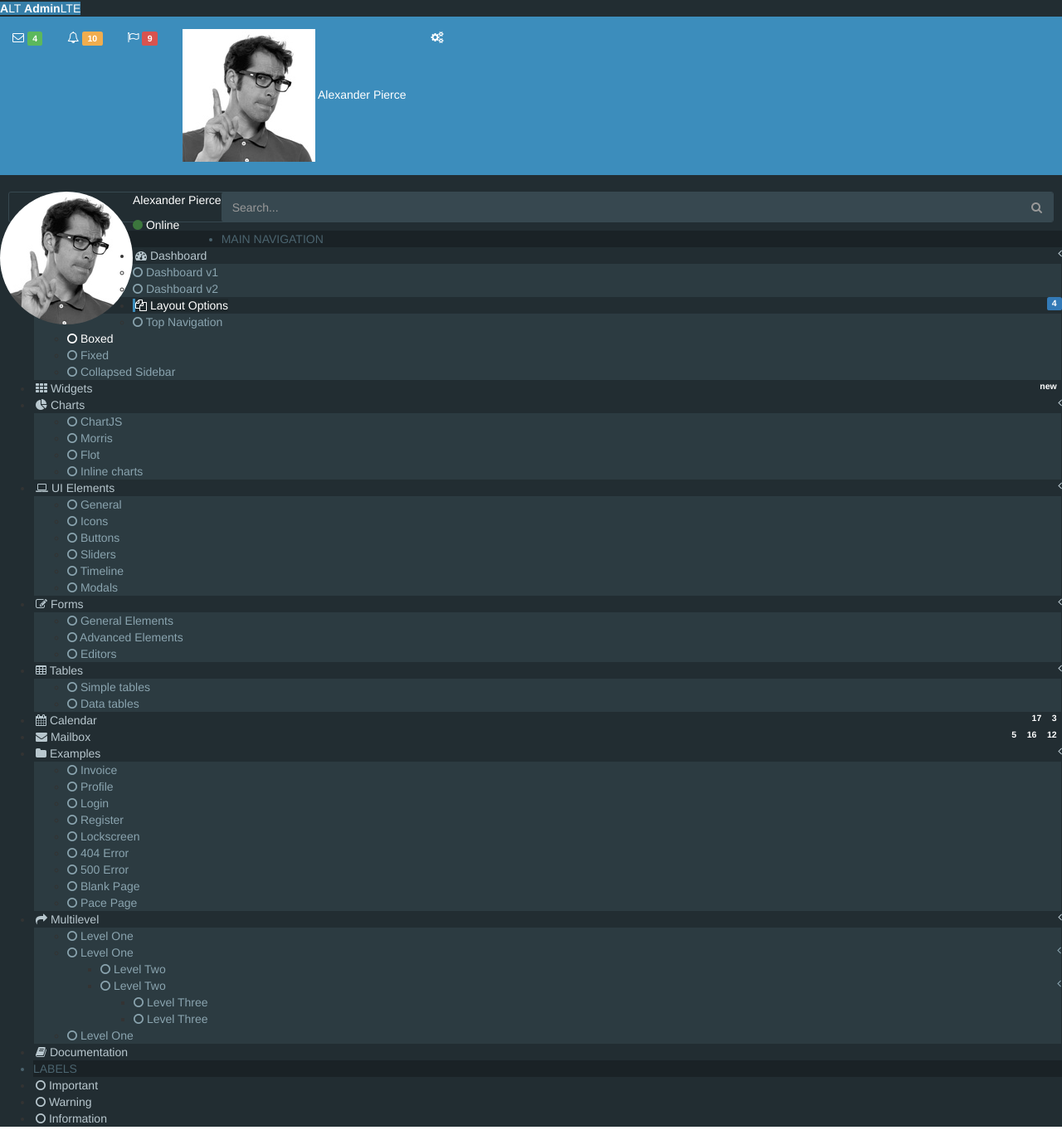
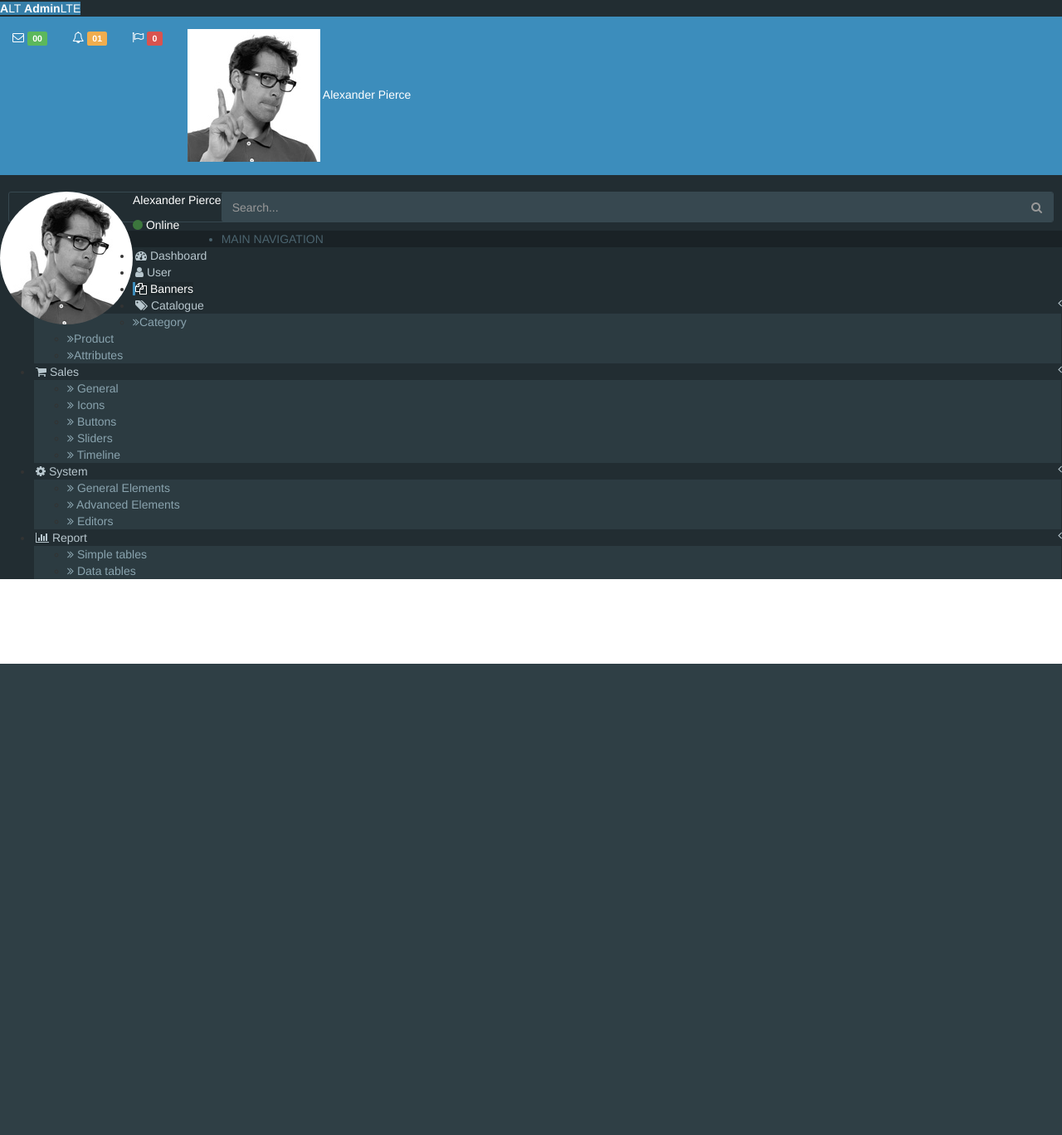
Before and after one commit to ghaditejas/shopping-cart, a CodeIgniter app: the page made by application/views/templates/header.php in a window 1280 px wide. Shown: the whole page at 83% size. After the commit the page ends 800 px from the top, so only its background shows below. Run offline with CodeIgniter, Linux system fonts and the light colour scheme; some libraries are stand-ins or nearby versions.

Commit message:
Demo project started(Implemented role and admin login setup and started user management)

```diff
--- a/application/config/autoload.php
+++ b/application/config/autoload.php
@@ -58,7 +58,7 @@ $autoload['packages'] = array();
 |
 |	$autoload['libraries'] = array('user_agent' => 'ua');
 */
-$autoload['libraries'] = array();
+$autoload['libraries'] = array('session','form_validation');
 
 /*
 | -------------------------------------------------------------------
--- a/application/config/config.php
+++ b/application/config/config.php
@@ -35,7 +35,7 @@ $config['base_url'] = 'http://localhost/shopping-cart/';
 | variable so that it is blank.
 |
 */
-$config['index_page'] = 'index.php';
+$config['index_page'] = '';
 
 /*
 |--------------------------------------------------------------------------
--- a/application/config/routes.php
+++ b/application/config/routes.php
@@ -49,6 +49,6 @@ defined('BASEPATH') OR exit('No direct script access allowed');
 | Examples:	my-controller/index	-> my_controller/index
 |		my-controller/my-method	-> my_controller/my_method
 */
-$route['default_controller'] = 'welcome/welcome';
+$route['default_controller'] = 'admin/index';
 $route['404_override'] = '';
 $route['translate_uri_dashes'] = FALSE;
--- a/application/views/templates/header.php
+++ b/application/views/templates/header.php
@@ -51,7 +51,7 @@
           <li class="dropdown messages-menu">
             <a href="#" class="dropdown-toggle" data-toggle="dropdown">
               <i class="fa fa-envelope-o"></i>
-              <span class="label label-success">4</span>
+              <span class="label label-success">00</span>
             </a>
             <ul class="dropdown-menu">
               <li class="header">You have 4 messages</li>
@@ -80,7 +80,7 @@
           <li class="dropdown notifications-menu">
             <a href="#" class="dropdown-toggle" data-toggle="dropdown">
               <i class="fa fa-bell-o"></i>
-              <span class="label label-warning">10</span>
+              <span class="label label-warning">01</span>
             </a>
             <ul class="dropdown-menu">
               <li class="header">You have 10 notifications</li>
@@ -101,7 +101,7 @@
           <li class="dropdown tasks-menu">
             <a href="#" class="dropdown-toggle" data-toggle="dropdown">
               <i class="fa fa-flag-o"></i>
-              <span class="label label-danger">9</span>
+              <span class="label label-danger">0</span>
             </a>
             <ul class="dropdown-menu">
               <li class="header">You have 9 tasks</li>
@@ -145,34 +145,16 @@
                   <small>Member since Nov. 2012</small>
                 </p>
               </li>
-              <!-- Menu Body -->
-              <li class="user-body">
-                <div class="row">
-                  <div class="col-xs-4 text-center">
-                    <a href="#">Followers</a>
-                  </div>
-                  <div class="col-xs-4 text-center">
-                    <a href="#">Sales</a>
-                  </div>
-                  <div class="col-xs-4 text-center">
-                    <a href="#">Friends</a>
-                  </div>
-                </div>
-              </li>
               <!-- Menu Footer-->
               <li class="user-footer">
                 <div class="pull-left">
-                  <a href="#" class="btn btn-default btn-flat">Profile</a>
+                  <a href="<?php echo base_url();?>welcome/view" class="btn btn-default btn-flat">Profile</a>
                 </div>
                 <div class="pull-right">
-                  <a href="#" class="btn btn-default btn-flat">Sign out</a>
+                    <a href="<?php echo base_url();?>profile/dashboard/signout" class="btn btn-default btn-flat">Sign out</a>
                 </div>
               </li>
             </ul>
-          </li>
-          <!-- Control Sidebar Toggle Button -->
-          <li>
-            <a href="#" data-toggle="control-sidebar"><i class="fa fa-gears"></i></a>
           </li>
         </ul>
       </div>
@@ -210,98 +192,80 @@
       <ul class="sidebar-menu">
         <li class="header">MAIN NAVIGATION</li>
         <li class="treeview">
+            <a href="<?php echo base_url();?>admin/index">
+            <i class="fa fa-dashboard"></i> <span>Dashboard</span>
+          </a>
+        </li>
+        <li class="treeview">
+            <a href="<?php echo base_url()?>/user/user/view">
+            <i class="fa fa-user"></i>
+            <span>User</span>
+          </a>
+        </li>
+        <li class="treeview active">
           <a href="#">
-            <i class="fa fa-dashboard"></i> <span>Dashboard</span>
+            <i class="fa fa-files-o"></i>
+            <span>Banners</span>
+            <span class="pull-right-container">
+            </span>
+          </a>
+        </li>
+        <li class="treeview">
+          <a href="#">
+            <i class="fa fa-tags"></i>
+            <span>Catalogue</span>
             <span class="pull-right-container">
               <i class="fa fa-angle-left pull-right"></i>
             </span>
           </a>
           <ul class="treeview-menu">
-            <li><a href="<?php echo base_url(); ?>public/index.html"><i class="fa fa-circle-o"></i> Dashboard v1</a></li>
-            <li><a href="<?php echo base_url(); ?>public/index2.html"><i class="fa fa-circle-o"></i> Dashboard v2</a></li>
+            <li><a href="#"><i class="fa fa-angle-double-right "></i>Category</a></li>
+            <li><a href="#"><i class="fa fa-angle-double-right "></i>Product</a></li>
+            <li><a href="#"><i class="fa fa-angle-double-right "></i>Attributes</a></li>
           </ul>
-        </li>
-        <li class="treeview active">
-          <a href="#">
-            <i class="fa fa-files-o"></i>
-            <span>Layout Options</span>
-            <span class="pull-right-container">
-              <span class="label label-primary pull-right">4</span>
-            </span>
-          </a>
-          <ul class="treeview-menu">
-            <li><a href="top-nav.html"><i class="fa fa-circle-o"></i> Top Navigation</a></li>
-            <li class="active"><a href="boxed.html"><i class="fa fa-circle-o"></i> Boxed</a></li>
-            <li><a href="fixed.html"><i class="fa fa-circle-o"></i> Fixed</a></li>
-            <li><a href="collapsed-sidebar.html"><i class="fa fa-circle-o"></i> Collapsed Sidebar</a></li>
-          </ul>
-        </li>
-        <li>
-          <a href="../widgets.html">
-            <i class="fa fa-th"></i> <span>Widgets</span>
-            <span class="pull-right-container">
-              <small class="label pull-right bg-green">new</small>
-            </span>
-          </a>
         </li>
         <li class="treeview">
           <a href="#">
-            <i class="fa fa-pie-chart"></i>
-            <span>Charts</span>
+            <i class="fa fa-shopping-cart"></i>
+            <span>Sales</span>
             <span class="pull-right-container">
               <i class="fa fa-angle-left pull-right"></i>
             </span>
           </a>
           <ul class="treeview-menu">
-            <li><a href="../charts/chartjs.html"><i class="fa fa-circle-o"></i> ChartJS</a></li>
-            <li><a href="../charts/morris.html"><i class="fa fa-circle-o"></i> Morris</a></li>
-            <li><a href="../charts/flot.html"><i class="fa fa-circle-o"></i> Flot</a></li>
-            <li><a href="../charts/inline.html"><i class="fa fa-circle-o"></i> Inline charts</a></li>
+            <li><a href="../UI/general.html"><i class="fa fa-angle-double-right "></i> General</a></li>
+            <li><a href="../UI/icons.html"><i class="fa fa-angle-double-right "></i> Icons</a></li>
+            <li><a href="../UI/buttons.html"><i class="fa fa-angle-double-right "></i> Buttons</a></li>
+            <li><a href="../UI/sliders.html"><i class="fa fa-angle-double-right "></i> Sliders</a></li>
+            <li><a href="../UI/timeline.html"><i class="fa fa-angle-double-right "></i> Timeline</a></li>
           </ul>
         </li>
         <li class="treeview">
           <a href="#">
-            <i class="fa fa-laptop"></i>
-            <span>UI Elements</span>
+            <i class="fa fa-cog"></i> <span>System</span>
             <span class="pull-right-container">
               <i class="fa fa-angle-left pull-right"></i>
             </span>
           </a>
           <ul class="treeview-menu">
-            <li><a href="../UI/general.html"><i class="fa fa-circle-o"></i> General</a></li>
-            <li><a href="../UI/icons.html"><i class="fa fa-circle-o"></i> Icons</a></li>
-            <li><a href="../UI/buttons.html"><i class="fa fa-circle-o"></i> Buttons</a></li>
-            <li><a href="../UI/sliders.html"><i class="fa fa-circle-o"></i> Sliders</a></li>
-            <li><a href="../UI/timeline.html"><i class="fa fa-circle-o"></i> Timeline</a></li>
-            <li><a href="../UI/modals.html"><i class="fa fa-circle-o"></i> Modals</a></li>
+            <li><a href="../forms/general.html"><i class="fa fa-angle-double-right "></i> General Elements</a></li>
+            <li><a href="../forms/advanced.html"><i class="fa fa-angle-double-right "></i> Advanced Elements</a></li>
+            <li><a href="../forms/editors.html"><i class="fa fa-angle-double-right "></i> Editors</a></li>
           </ul>
         </li>
         <li class="treeview">
           <a href="#">
-            <i class="fa fa-edit"></i> <span>Forms</span>
+            <i class="fa fa-bar-chart"></i> <span>Report</span>
             <span class="pull-right-container">
               <i class="fa fa-angle-left pull-right"></i>
             </span>
           </a>
           <ul class="treeview-menu">
-            <li><a href="../forms/general.html"><i class="fa fa-circle-o"></i> General Elements</a></li>
-            <li><a href="../forms/advanced.html"><i class="fa fa-circle-o"></i> Advanced Elements</a></li>
-            <li><a href="../forms/editors.html"><i class="fa fa-circle-o"></i> Editors</a></li>
+            <li><a href="../tables/simple.html"><i class="fa fa-angle-double-right"></i> Simple tables</a></li>
+            <li><a href="../tables/data.html"><i class="fa fa-angle-double-right"></i> Data tables</a></li>
           </ul>
         </li>
-        <li class="treeview">
-          <a href="#">
-            <i class="fa fa-table"></i> <span>Tables</span>
-            <span class="pull-right-container">
-              <i class="fa fa-angle-left pull-right"></i>
-            </span>
-          </a>
-          <ul class="treeview-menu">
-            <li><a href="../tables/simple.html"><i class="fa fa-circle-o"></i> Simple tables</a></li>
-            <li><a href="../tables/data.html"><i class="fa fa-circle-o"></i> Data tables</a></li>
-          </ul>
-        </li>
-        <li>
+<!--        <li>
           <a href="../calendar.html">
             <i class="fa fa-calendar"></i> <span>Calendar</span>
             <span class="pull-right-container">
@@ -377,7 +341,7 @@
         <li><a href="#"><i class="fa fa-circle-o text-red"></i> <span>Important</span></a></li>
         <li><a href="#"><i class="fa fa-circle-o text-yellow"></i> <span>Warning</span></a></li>
         <li><a href="#"><i class="fa fa-circle-o text-aqua"></i> <span>Information</span></a></li>
-      </ul>
+      </ul>-->
     </section>
     <!-- /.sidebar -->
   </aside>
--- a/nbproject/project.xml
+++ b/nbproject/project.xml
@@ -5,5 +5,8 @@
         <data xmlns="http://www.netbeans.org/ns/php-project/1">
             <name>shopping-cart</name>
         </data>
+        <spellchecker-wordlist xmlns="http://www.netbeans.org/ns/spellchecker-wordlist/1">
+            <word>Attrbutwe</word>
+        </spellchecker-wordlist>
     </configuration>
 </project>
```
Also changed, not shown: application/modules/admin/controllers/Index.php (added, +54 -0 lines), application/modules/admin/models/Login_model.php (added, +24 -0 lines), application/modules/admin/views/login.php (renamed from application/modules/welcome/views/login.php, +7 -18 lines), application/modules/profile/controllers/Dashboard.php (added, +24 -0 lines), application/modules/user/controllers/User.php (added, +20 -0 lines), application/modules/user/models/User_model.php (added, +17 -0 lines), application/modules/user/views/user_list.php (added, +50 -0 lines), application/modules/welcome/controllers/Welcome.php (deleted, +0 -31 lines), application/views/no_permission.php (added, +16 -0 lines), .htaccess (added), application/modules/profile/views/dashboard.php (renamed from application/modules/welcome/views/dashboard.php).
